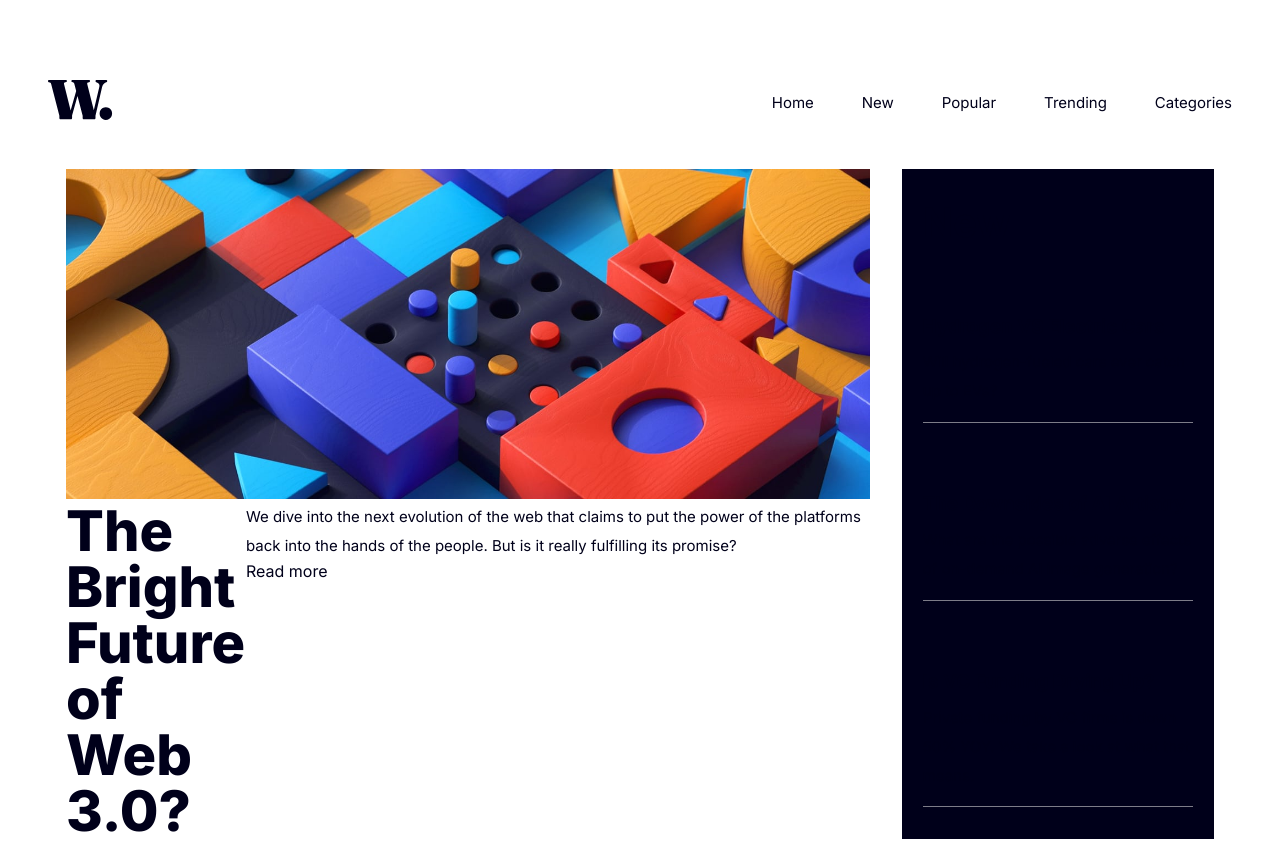
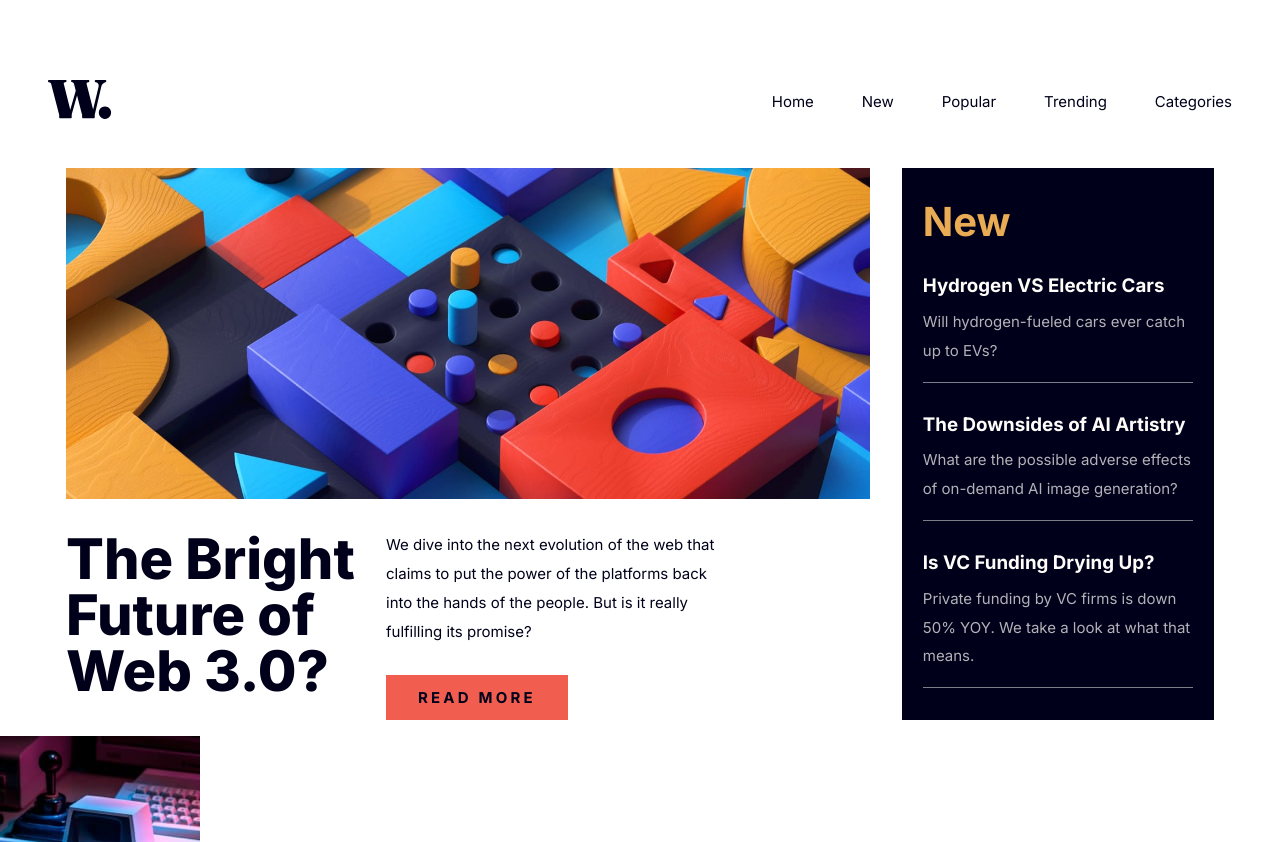
Before and after one commit to domenicaperez000/newshomepage.github.io, a plain HTML site: page index.html in a window 1280 px wide. Shown: the top 842 px of the page. Drawn offline with Linux system fonts and the light colour scheme.

Commit message:
Update index.html

```diff
--- a/index.html
+++ b/index.html
@@ -16,7 +16,7 @@
 
   <div class="header">
     <div class="logo">
-      <img src="/assets/images/logo.svg" alt="">
+      <img class="svg" src="assets/images/logo.svg" alt="">
     </div>
     <div class="nav">
       <div class="navbar">
@@ -36,37 +36,34 @@
       <div class="hero-img">
         <img src="assets/images/image-web-3-desktop.jpg" alt="">
       </div>
-      <div class="container">
+      <div class="container container-hero">
         <div>
           <h1 class="title">The Bright Future of Web 3.0?</h1>
         </div>
-         <div>
+         <div class="para">
           <p>We dive into the next evolution of the web that claims to put the power of the platforms back into the hands of the people. But is it really fulfilling its promise?</p>
-          <a href="#">Read more</a>
+          <a class="button" href="#">Read more</a>
          </div>
       </div>
     </div>
-
-
-
     <div class="container aside">
-      <h2 class="subtitle">
+      <h2 class="subtitle orange">
         New
       </h2>
-      <div class="wrapper">
+      <div class="wrapper  white">
         <h3>Hydrogen VS Electric Cars</h3>
         <p>Will hydrogen-fueled cars ever catch up to EVs?</p>
       </div>
-      <div class="wrapper">
+      <div class="wrapper white">
         <h3>The Downsides of AI Artistry</h3>
-        <p>What are the possible adverse effects of on-demand AI image generation?</p>
-      </div>
-      <div class="wrapper">
-        <h3>Is VC Funding Drying Up?</h3>
-        <p>Private funding by VC firms is down 50% YOY. We take a look at what that means.</p>
-      </div>
+      <p>What are the possible adverse effects of on-demand AI image generation?</p>
+    </div>
+    <div class="wrapper white">
+      <h3>Is VC Funding Drying Up?</h3>
+      <p>Private funding by VC firms is down 50% YOY. We take a look at what that means.</p>
     </div>
   </div>
+</div>
 
   <div class="footer">
     <div class="wrapper">
@@ -77,7 +74,7 @@
     </div>
     <div class="wrapper">
       <img src="assets/images/image-top-laptops.jpg" alt="">
-      <h4>02</h4>
+      <h4 class="">02</h4>
       <h3>Top 10 Laptops of 2022</h3>
       <p>Private funding by VC firms is down 50% YOY. We take a look at what that means.</p>
     </div>
```
